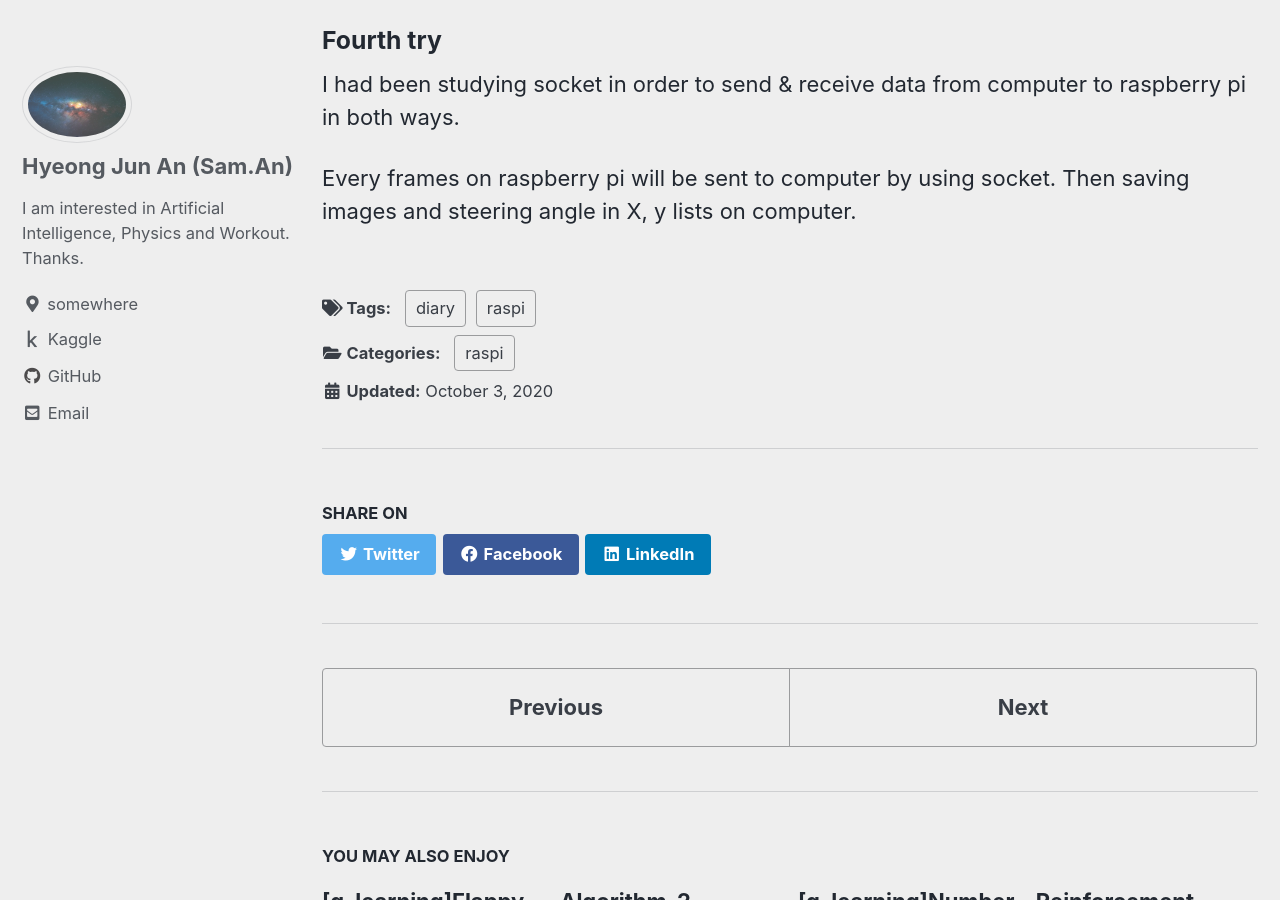
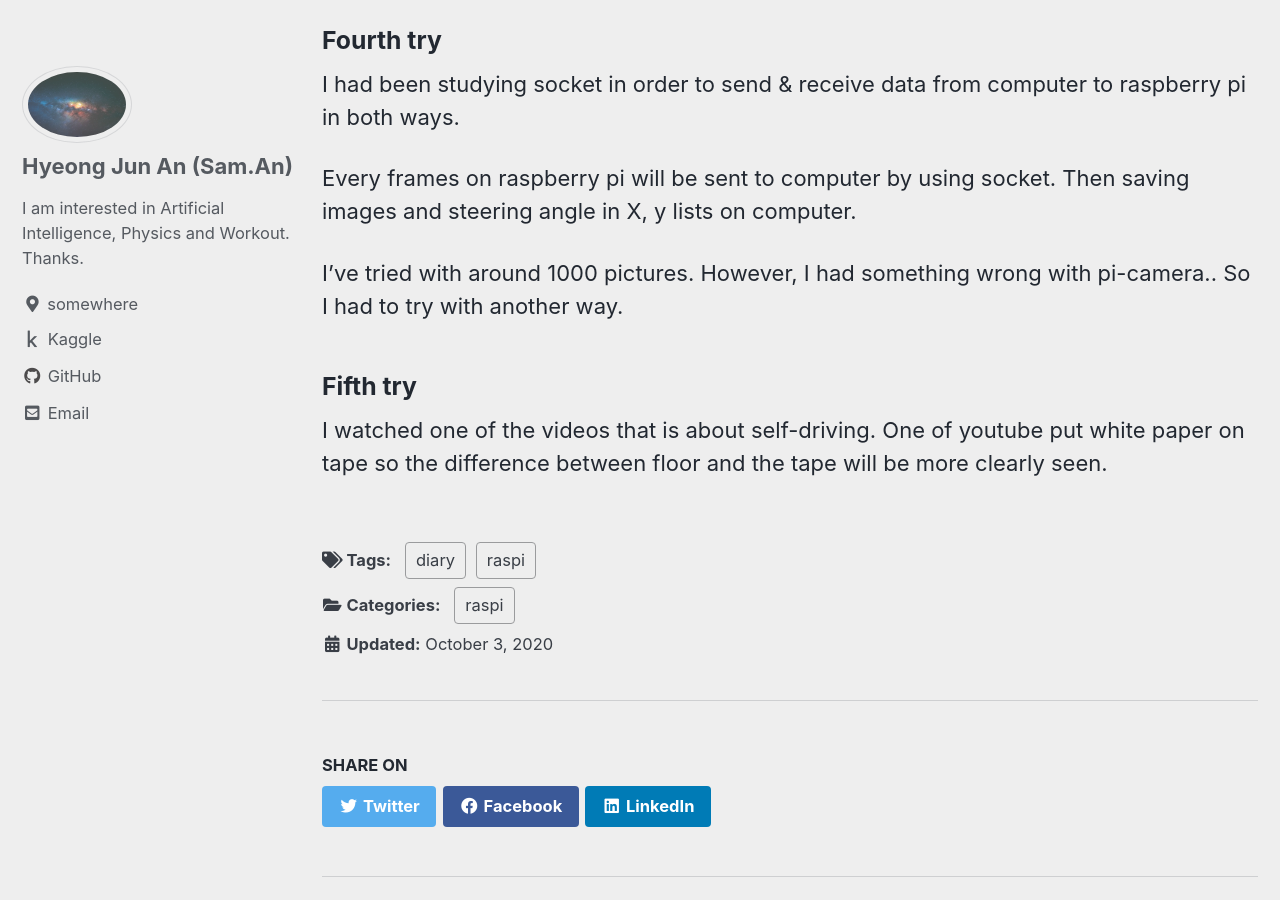
Before and after one commit to sammiee5311/sammiee5311.github.com, a Jekyll site: the page built from _posts/2020-10-01-[Raspi]Self-Driving.md, in a window 1280 px wide and 900 px high, scrolled down 3771 px. Built offline with Jekyll 4.4.1, drawn with Linux system fonts in a browser that asks for light colours; cached includes are drawn as plain includes.

Commit message:
Update 2020-10-01-[Raspi]Self-Driving.md

```diff
--- a/_posts/2020-10-01-[Raspi]Self-Driving.md
+++ b/_posts/2020-10-01-[Raspi]Self-Driving.md
@@ -86,3 +86,10 @@ It was too slow to load the model and predict the value so I've decided to use m
 I had been studying socket in order to send & receive data from computer to raspberry pi in both ways. <br>
 
 Every frames on raspberry pi will be sent to computer by using socket. Then saving images and steering angle in X, y lists on computer. <br>
+
+I've tried with around 1000 pictures. However, I had something wrong with pi-camera.. So I had to try with another way.
+
+
+### Fifth try
+
+I watched one of the videos that is about self-driving. One of youtube put white paper on tape so the difference between floor and the tape will be more clearly seen. <br>
```
